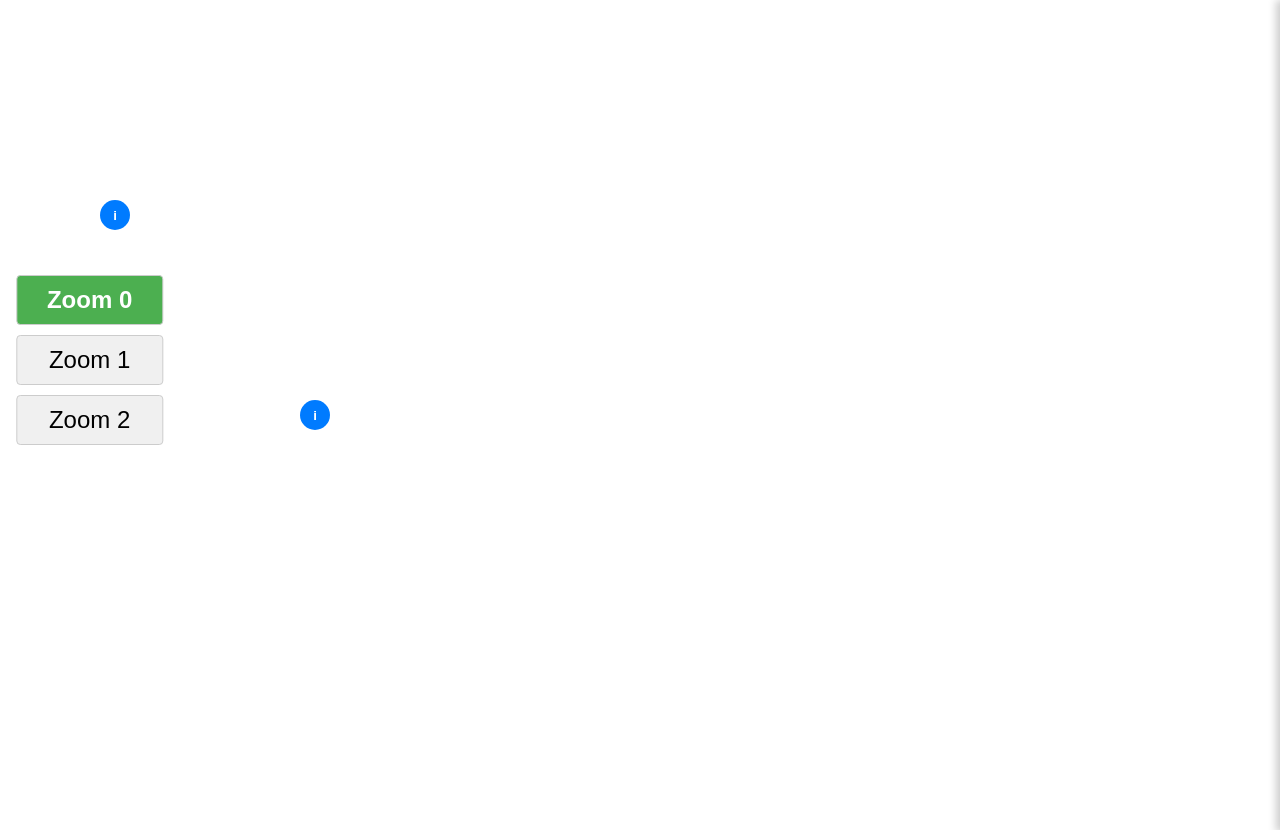
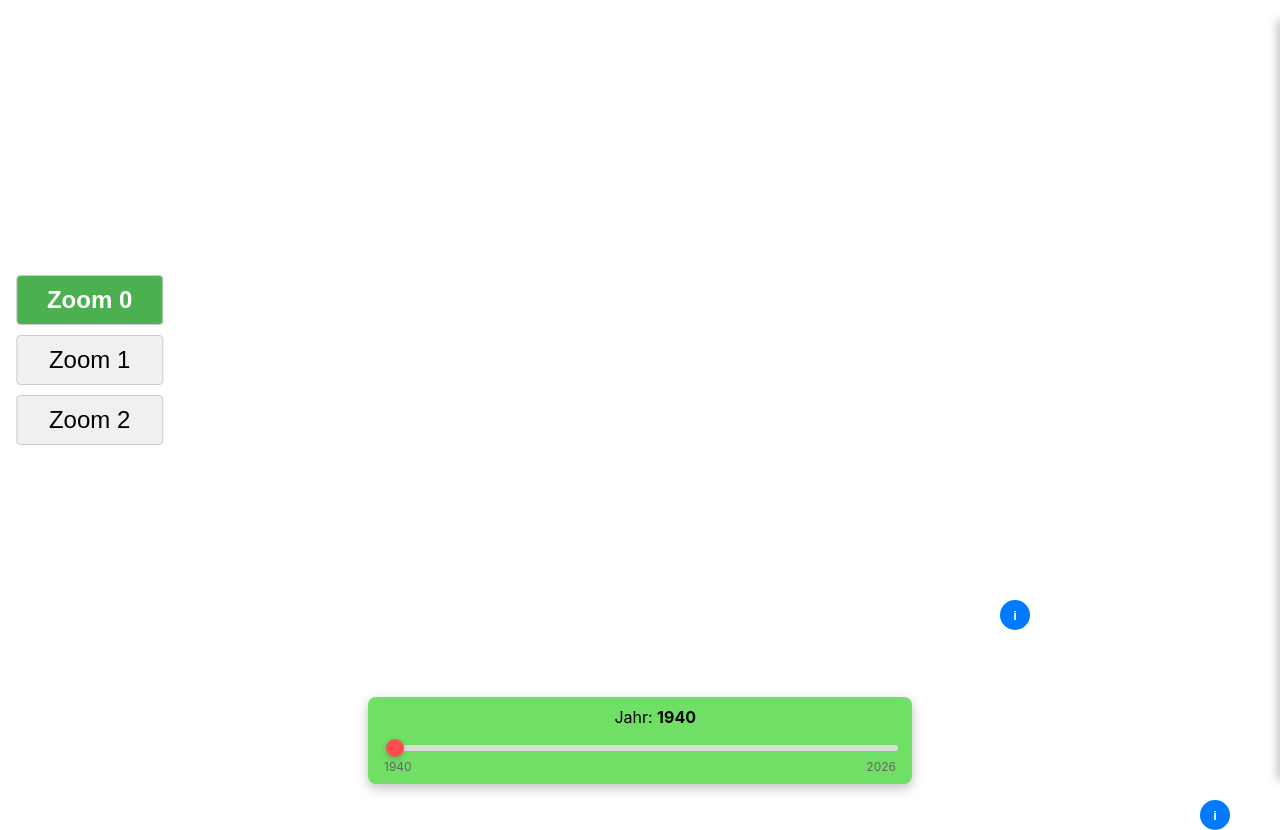
Before and after one commit to Mazerien/Visualisierung-NS-Zwangsarbeit, a React (Create React App) app in the folder frontend/: page / in a window 1280 px wide. Before the commit the page ends 800 px from the top, so only its background shows below. Built offline with nearby package versions, Linux system fonts and the light colour scheme.

Commit message:
feat: Added Panel alternative; Added TimelineSlider; Fixed Scrollable IFrame

```diff
--- a/frontend/src/App.js
+++ b/frontend/src/App.js
@@ -4,6 +4,7 @@ import MapIframe from "./Components/MapIFrame";
 import Interactable from "./Components/Interactable";
 import InfoPanel from "./Components/InfoPanel";
 import { interactablesData } from "./Components/InteractablesData";
+import TimelineSlider from "./Components/TimelineSlider";
 
 function App() {
   const [zoom, setZoom] = useState(0);
@@ -35,6 +36,7 @@ function App() {
           onClick={() => setSelected(item)}
         />
       ))}
+      <TimelineSlider></TimelineSlider>
 
       <InfoPanel selected={selected} onClose={() => setSelected(null)} />
     </div>
--- /dev/null
+++ b/frontend/src/Components/InfoPanel.css
@@ -0,0 +1,81 @@
+.info-panel {
+  position: fixed;
+  top: 2.5%;
+  bottom: 2.5%;
+  right: 0;
+  width: 90vw;
+  background-color: white;
+  box-shadow: -4px 0 8px rgba(0, 0, 0, 0.2);
+  z-index: 3000;
+  padding: 16px;
+  overflow-y: auto;
+
+  transform: translateX(100%);
+  transition: transform 1s ease;
+}
+
+.info-panel.open {
+  transform: translateX(0);
+}
+
+.close-button {
+  position: absolute;
+  top: 10px;
+  right: 10px;
+  width: 32px;
+  height: 32px;
+  border-radius: 50%;
+  border: none;
+
+  background: #ff4d4f;
+  color: #fff;
+  font-size: 16px;
+  font-weight: bold;
+
+  cursor: pointer;
+  display: flex;
+  align-items: center;
+  justify-content: center;
+
+  box-shadow: 0 2px 6px rgba(0, 0, 0, 0.2);
+  transition: background 0.2s ease, transform 0.1s ease;
+}
+
+.close-button:hover {
+  background: #e04344;
+}
+
+.close-button:active {
+  transform: scale(0.95);
+}
+
+.panel-image {
+  margin: 8px 0;
+  border-radius: 6px;
+}
+
+.panel-video {
+  width: 100%;
+  margin: 8px 0;
+  border-radius: 6px;
+}
+
+.image-text-row {
+  display: flex;
+  gap: 16px;
+  margin: 16px 0;
+  align-items: center;
+}
+
+.panel-image.large {
+  width: 50%;
+  border-radius: 6px;
+}
+
+.side-text {
+  width: 50%;
+  font-size: 14px;
+  line-height: 1.6;
+  color: #333;
+
+}
--- a/frontend/src/Components/InfoPanel.js
+++ b/frontend/src/Components/InfoPanel.js
@@ -1,52 +1,30 @@
+import "./InfoPanel.css";
+
 export default function RightPanel({ selected, onClose }) {
   return (
-    <div
-      className={`info-panel ${selected ? "open" : ""}`}
-      style={{
-        position: "fixed",
-        top: 0,
-        right: 0,
-        width: "400px",
-        height: "100vh",
-        backgroundColor: "white",
-        boxShadow: "-4px 0 8px rgba(0,0,0,0.2)",
-        zIndex: 1000,
-        padding: "16px",
-        overflowY: "auto",
-        transform: selected ? "translateX(0)" : "translateX(100%)",
-        transition: "transform 0.3s ease",
-      }}
-    >
+    <div className={`info-panel ${selected ? "open" : ""}`}>
       {selected && (
         <>
-          <button
-            onClick={onClose}
-            style={{
-              position: "absolute",
-              top: 10,
-              right: 10,
-              cursor: "pointer",
-              border: "none",
-              background: "transparent",
-              fontSize: "18px",
-            }}
-          >
-            ✖
+          <button className="close-button" onClick={onClose}>
+            ✕
           </button>
 
           <h2>{selected.title}</h2>
 
           {selected.content.text && <p>{selected.content.text}</p>}
 
-          {selected.content.images &&
-            selected.content.images.map((src, i) => (
-              <img
-                key={i}
-                src={src}
-                alt=""
-                style={{ width: "100%", margin: "8px 0", borderRadius: "6px" }}
-              />
-            ))}
+          <div className="image-text-row">
+            <img
+              src={selected.content.images[0]}
+              alt=""
+              className="panel-image large"
+            />
+
+            <div className="side-text">
+              <p>This is a Man that stands</p>
+            </div>
+          </div>
+
 
           {selected.content.videos &&
             selected.content.videos.map((src, i) => (
@@ -54,7 +32,7 @@ export default function RightPanel({ selected, onClose }) {
                 key={i}
                 src={src}
                 controls
-                style={{ width: "100%", margin: "8px 0", borderRadius: "6px" }}
+                className="panel-video"
               />
             ))}
         </>
--- a/frontend/src/Components/InteractablesData.js
+++ b/frontend/src/Components/InteractablesData.js
@@ -1,34 +1,37 @@
 // interactablesData.js
+import markerImg1 from "./Placeholder_Media/pexels-jjagtenberg-103123.jpg";
+import markervid1 from "./Placeholder_Media/853889-hd_1920_1080_25fps.mp4"
+
 export const interactablesData = {
   0: [
     {
       id: 1,
-      x: 100,
-      y: 200,
+      x: 1000,
+      y: 600,
       title: "Zoom 0 - Marker 1",
       content: {
         text: "This is some info text for marker 1 at zoom 0.",
-        images: ["https://via.placeholder.com/150"],
+        images: [markerImg1],
         videos: []
       }
     },
     {
       id: 2,
-      x: 300,
-      y: 400,
+      x: 1200,
+      y: 800,
       title: "Zoom 0 - Marker 2",
       content: {
         text: "Another marker with an image and video.",
-        images: ["https://via.placeholder.com/100"],
-        videos: ["https://www.w3schools.com/html/mov_bbb.mp4"]
+        images: [markerImg1],
+        videos: [markervid1]
       }
     }
   ],
   1: [
     {
       id: 3,
-      x: 150,
-      y: 250,
+      x: 800,
+      y: 800,
       title: "Zoom 1 - Marker 1",
       content: {
         text: "Zoom 1 marker text.",
@@ -45,7 +48,7 @@ export const interactablesData = {
       title: "Zoom 2 - Marker 1",
       content: {
         text: "Zoom 2 marker text with image.",
-        images: ["https://via.placeholder.com/120"],
+        images: [markerImg1],
         videos: []
       }
     }
--- a/frontend/src/Components/MapIFrame.js
+++ b/frontend/src/Components/MapIFrame.js
@@ -11,6 +11,7 @@ export default function MapIframe({ zoom }) {
         height: "100vh",
         border: "none",
       }}
+      scrolling="no"
     />
   );
 }
--- /dev/null
+++ b/frontend/src/Components/TimelineSlider.css
@@ -0,0 +1,59 @@
+.timeline-container {
+  position: absolute;   /* oder fixed */
+  bottom: 2%;
+  left: 50%;
+  transform: translateX(-50%);
+  width: 40%;
+
+  z-index: 2000;        /* höher als die Map */
+  background: rgb(112, 223, 102);
+  padding: 10px 16px;
+  border-radius: 8px;
+  box-shadow: 0 4px 12px rgba(0, 0, 0, 0.25);
+}
+
+
+.timeline-label {
+  margin-bottom: 8px;
+  font-size: px;
+  padding-left: 45%;
+}
+
+.timeline-slider {
+  width: 100%;
+  appearance: none;
+  height: 6px;
+  border-radius: 3px;
+  background: #ddd;
+  outline: none;
+  cursor: pointer;
+}
+
+/* Slider thumb (Chrome, Edge, Safari) */
+.timeline-slider::-webkit-slider-thumb {
+  appearance: none;
+  width: 18px;
+  height: 18px;
+  border-radius: 50%;
+  background: #ff4d4f;
+  cursor: pointer;
+  box-shadow: 0 2px 6px rgba(0, 0, 0, 0.2);
+}
+
+/* Firefox */
+.timeline-slider::-moz-range-thumb {
+  width: 18px;
+  height: 18px;
+  border-radius: 50%;
+  background: #ff4d4f;
+  border: none;
+  cursor: pointer;
+}
+
+.timeline-years {
+  display: flex;
+  justify-content: space-between;
+  font-size: 12px;
+  color: #666;
+  margin-top: 4px;
+}
--- /dev/null
+++ b/frontend/src/Components/TimelineSlider.js
@@ -0,0 +1,28 @@
+import { useState } from "react";
+import "./TimelineSlider.css";
+
+export default function TimelineSlider() {
+  const [year, setYear] = useState(1940);
+
+  return (
+    <div className="timeline-container">
+      <div className="timeline-label">
+        Jahr: <strong>{year}</strong>
+      </div>
+
+      <input
+        type="range"
+        min="1940"
+        max="2026"
+        value={year}
+        onChange={(e) => setYear(Number(e.target.value))}
+        className="timeline-slider"
+      />
+
+      <div className="timeline-years">
+        <span>1940</span>
+        <span>2026</span>
+      </div>
+    </div>
+  );
+}
```
Also changed, not shown: frontend/src/Components/InfoPanelRightSide.js (added, +64 -0 lines), 2 other files (tests, documents, lock files or other folders).
